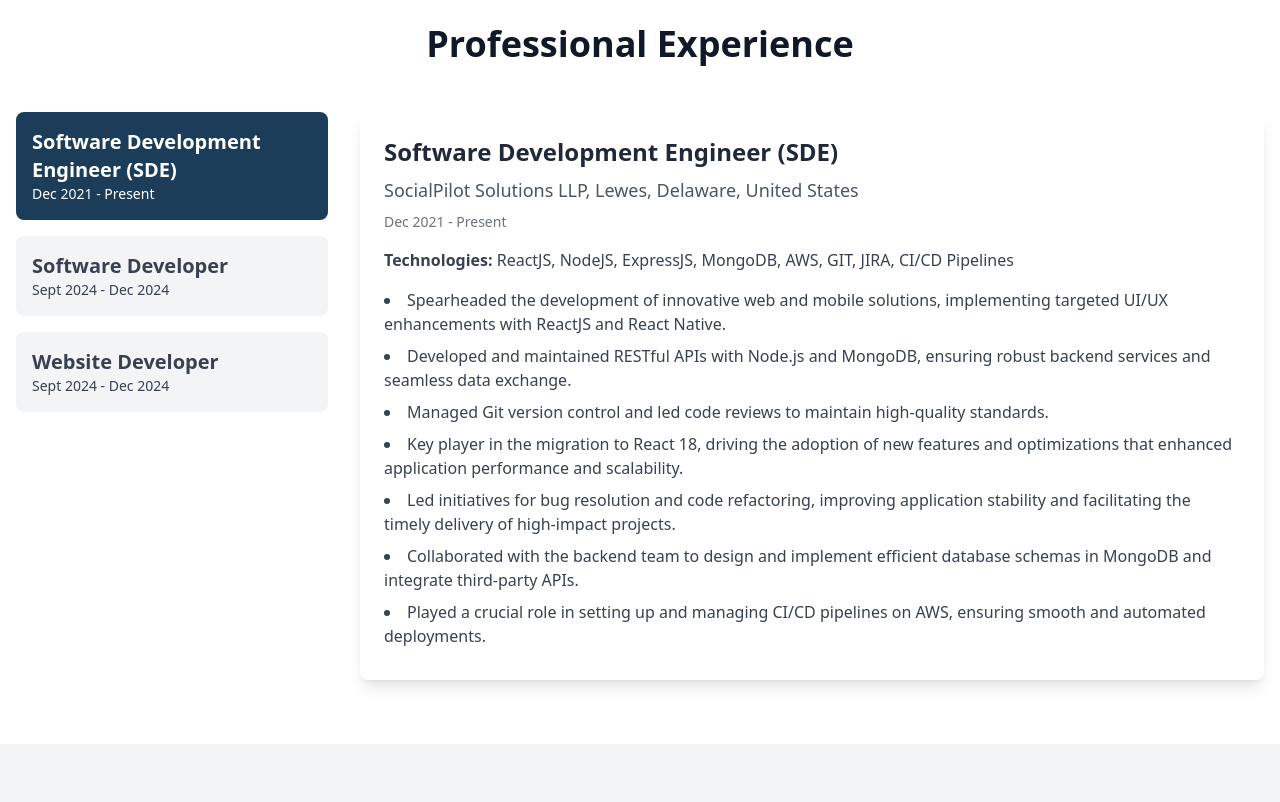
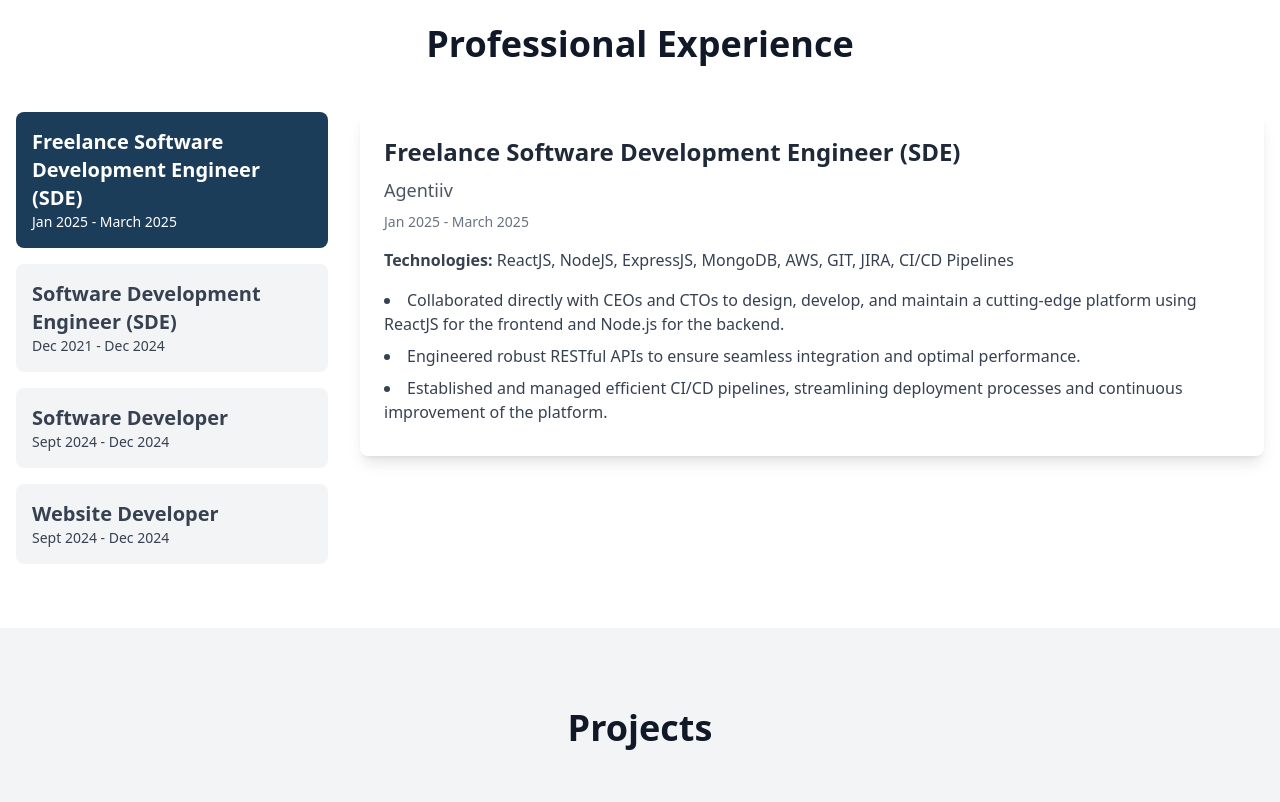
Before and after one commit to dhruvi-k07/portfolio, a React (Create React App) app: page / in a window 1280 px wide. Shown: the part 1900-2702 px from the top of the page. Built offline with nearby package versions, Linux system fonts and the light colour scheme.

Commit message:
updated the experience

```diff
--- a/package.json
+++ b/package.json
@@ -9,8 +9,8 @@
     "@testing-library/jest-dom": "^5.17.0",
     "@testing-library/react": "^13.4.0",
     "@testing-library/user-event": "^13.5.0",
-    "react": "^18.3.1",
-    "react-dom": "^18.3.1",
+    "react": "^19.0.0",
+    "react-dom": "^19.0.0",
     "react-icons": "^5.3.0",
     "react-scripts": "5.0.1",
     "react-scroll": "^1.9.0",
--- a/src/components/Experience.js
+++ b/src/components/Experience.js
@@ -3,9 +3,20 @@
 const ProfessionalExperience = () => {
   const experiences = [
     {
+      role: "Freelance Software Development Engineer (SDE)",
+      company: "Agentiiv",
+      dates: "Jan 2025 - March 2025",
+      technologies: "ReactJS, NodeJS, ExpressJS, MongoDB, AWS, GIT, JIRA, CI/CD Pipelines",
+      responsibilities: [
+        "Collaborated directly with CEOs and CTOs to design, develop, and maintain a cutting-edge platform using ReactJS for the frontend and Node.js for the backend.",
+        "Engineered robust RESTful APIs to ensure seamless integration and optimal performance.",
+        "Established and managed efficient CI/CD pipelines, streamlining deployment processes and continuous improvement of the platform.",
+      ]
+    },
+    {
       role: "Software Development Engineer (SDE)",
       company: "SocialPilot Solutions LLP, Lewes, Delaware, United States",
-      dates: "Dec 2021 - Present",
+      dates: "Dec 2021 - Dec 2024",
       technologies: "ReactJS, NodeJS, ExpressJS, MongoDB, AWS, GIT, JIRA, CI/CD Pipelines",
       responsibilities: [
         "Spearheaded the development of innovative web and mobile solutions, implementing targeted UI/UX enhancements with ReactJS and React Native.",
```
